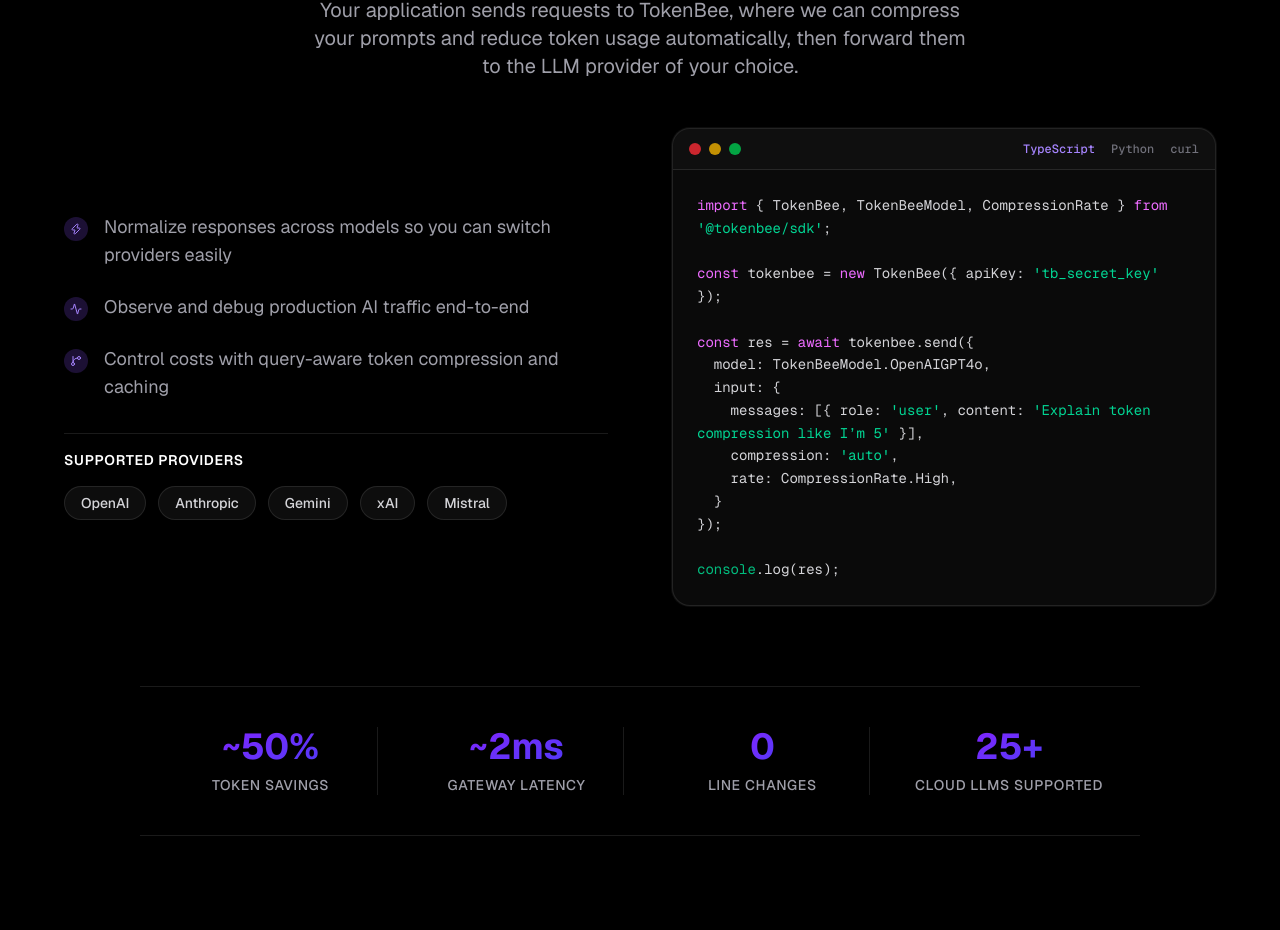
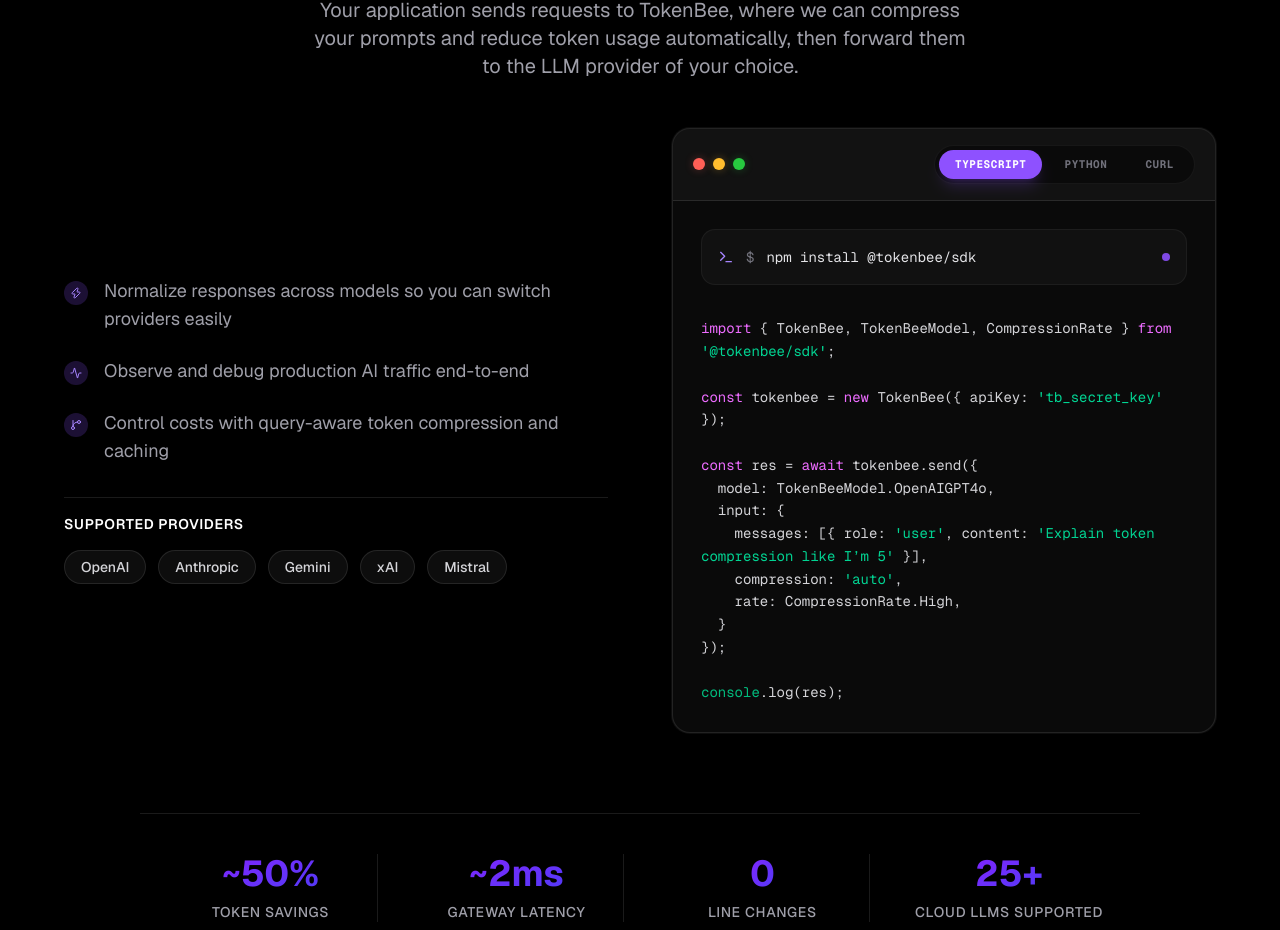
Before and after one commit to MUHAMMEDHUSSAIN11/TokenBee_Dashboard, a Next.js app: page / in a window 1280 px wide. Shown: the part 855-1785 px from the top of the page. Built offline with nearby package versions, Linux system fonts and the light colour scheme.

Commit message:
edited landing page

```diff
--- a/app/page.tsx
+++ b/app/page.tsx
@@ -237,35 +237,63 @@
             </div>
 
             {/* Right side: Code */}
-            <div className="rounded-2xl border border-white/10 bg-[#0a0a0a] shadow-2xl overflow-hidden ring-1 ring-white/5">
-              <div className="flex items-center justify-between border-b border-white/10 bg-white/[0.02] px-4 py-3">
+            <div className="group relative rounded-2xl border border-white/10 bg-[#0a0a0a] shadow-2xl overflow-hidden ring-1 ring-white/5 transition-all hover:ring-violet-500/20">
+              {/* Window Header */}
+              <div className="flex items-center justify-between border-b border-white/10 bg-white/[0.03] px-5 py-4">
                 <div className="flex gap-2">
-                  <div className="h-3 w-3 rounded-full bg-red-500/80"></div>
-                  <div className="h-3 w-3 rounded-full bg-yellow-500/80"></div>
-                  <div className="h-3 w-3 rounded-full bg-green-500/80"></div>
+                  <div className="h-3 w-3 rounded-full bg-[#ff5f56] shadow-[0_0_8px_rgba(255,95,86,0.3)]"></div>
+                  <div className="h-3 w-3 rounded-full bg-[#ffbd2e] shadow-[0_0_8px_rgba(255,189,46,0.3)]"></div>
+                  <div className="h-3 w-3 rounded-full bg-[#27c93f] shadow-[0_0_8px_rgba(39,201,63,0.3)]"></div>
                 </div>
-                <div className="flex gap-4">
+                <div className="flex items-center gap-1.5 rounded-full bg-black/40 p-1 border border-white/5">
                   <button
                     onClick={() => setActiveTab("typescript")}
-                    className={`text-xs font-mono font-medium transition-colors ${activeTab === "typescript" ? "text-violet-400" : "text-zinc-500 hover:text-zinc-300"}`}
+                    className={`rounded-full px-4 py-1.5 text-[11px] font-mono font-bold uppercase tracking-wider transition-all ${
+                      activeTab === "typescript"
+                      ? "bg-violet-500 text-white shadow-lg shadow-violet-500/20"
+                      : "text-zinc-500 hover:text-zinc-300 hover:bg-white/5"
+                    }`}
                   >
                     TypeScript
                   </button>
                   <button
                     onClick={() => setActiveTab("python")}
-                    className={`text-xs font-mono font-medium transition-colors ${activeTab === "python" ? "text-violet-400" : "text-zinc-500 hover:text-zinc-300"}`}
+                    className={`rounded-full px-4 py-1.5 text-[11px] font-mono font-bold uppercase tracking-wider transition-all ${
+                      activeTab === "python"
+                      ? "bg-fuchsia-500 text-white shadow-lg shadow-fuchsia-500/20"
+                      : "text-zinc-500 hover:text-zinc-300 hover:bg-white/5"
+                    }`}
                   >
                     Python
                   </button>
                   <button
                     onClick={() => setActiveTab("http")}
-                    className={`text-xs font-mono font-medium transition-colors ${activeTab === "http" ? "text-violet-400" : "text-zinc-500 hover:text-zinc-300"}`}
+                    className={`rounded-full px-4 py-1.5 text-[11px] font-mono font-bold uppercase tracking-wider transition-all ${
+                      activeTab === "http"
+                      ? "bg-indigo-500 text-white shadow-lg shadow-indigo-500/20"
+                      : "text-zinc-500 hover:text-zinc-300 hover:bg-white/5"
+                    }`}
                   >
-                    curl
+                    cURL
                   </button>
                 </div>
               </div>
-              <div className="p-6 font-mono text-[13px] sm:text-sm leading-relaxed overflow-x-auto">
+
+              {/* Window Content */}
+              <div className="p-7 font-mono text-[13px] sm:text-sm leading-relaxed overflow-x-auto min-h-[360px]">
+                <div className="mb-8 flex items-center justify-between gap-2 rounded-xl bg-white/[0.03] p-4 border border-white/5 group-hover:border-violet-500/20 transition-colors">
+                  <div className="flex items-center gap-3">
+                    <Terminal className="h-4 w-4 text-violet-400" />
+                    <span className="text-zinc-500 select-none">$</span>
+                    <span className="text-zinc-200">
+                      {activeTab === "typescript" ? "npm install @tokenbee/sdk" :
+                       activeTab === "python" ? "pip install tokenbee-sdk" :
+                       "curl -X POST https://api.tokenbee.dev/v1/..."}
+                    </span>
+                  </div>
+                  <div className="h-2 w-2 rounded-full bg-violet-500 animate-pulse"></div>
+                </div>
+
                 {activeTab === "typescript" && (
                   <div className="text-zinc-300">
                     <span className="text-fuchsia-400">import</span> {'{ TokenBee, TokenBeeModel, CompressionRate }'} <span className="text-fuchsia-400">from</span> <span className="text-emerald-400">'@tokenbee/sdk'</span>;<br/><br/>
@@ -286,11 +314,11 @@
                     <span className="text-fuchsia-400">from</span> tokenbee <span className="text-fuchsia-400">import</span> TokenBee, TokenBeeModel, CompressionRate<br/><br/>
                     tokenbee = TokenBee(api_key=<span className="text-emerald-400">'tb_secret_key'</span>)<br/><br/>
                     res = tokenbee.send(<br/>
-                    &nbsp;&nbsp;model=TokenBeeModel.ANTHROPIC_CLAUDE_3_5_SONNET,<br/>
+                    &nbsp;&nbsp;model=TokenBeeModel.OPENAI_GPT_4O,<br/>
                     &nbsp;&nbsp;input={'{'}<br/>
                     &nbsp;&nbsp;&nbsp;&nbsp;<span className="text-emerald-400">'messages'</span>: [{'{'} <span className="text-emerald-400">'role'</span>: <span className="text-emerald-400">'user'</span>, <span className="text-emerald-400">'content'</span>: <span className="text-emerald-400">'Explain token compression like I’m 5'</span> {'}'}],<br/>
                     &nbsp;&nbsp;&nbsp;&nbsp;<span className="text-emerald-400">'compression'</span>: <span className="text-emerald-400">'auto'</span>,<br/>
-                    &nbsp;&nbsp;&nbsp;&nbsp;<span className="text-emerald-400">'rate'</span>: CompressionRate.HIGH<br/>
+                    &nbsp;&nbsp;&nbsp;&nbsp;<span className="text-emerald-400">'rate'</span>: CompressionRate.MEDIUM<br/>
                     &nbsp;&nbsp;{'}'}<br/>
                     )<br/><br/>
                     <span className="text-emerald-500">print</span>(res)
@@ -308,6 +336,7 @@
                   </div>
                 )}
               </div>
+
             </div>
           </div>
         </section>
```
